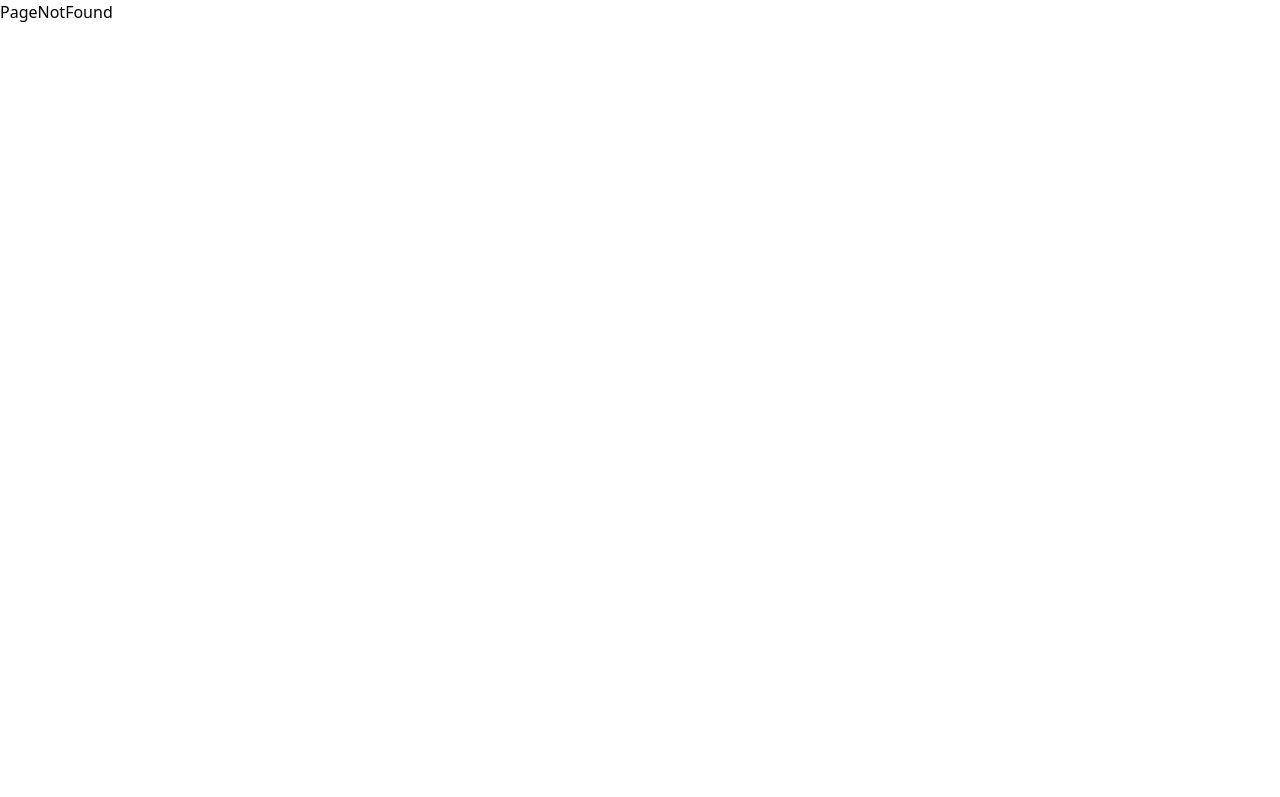
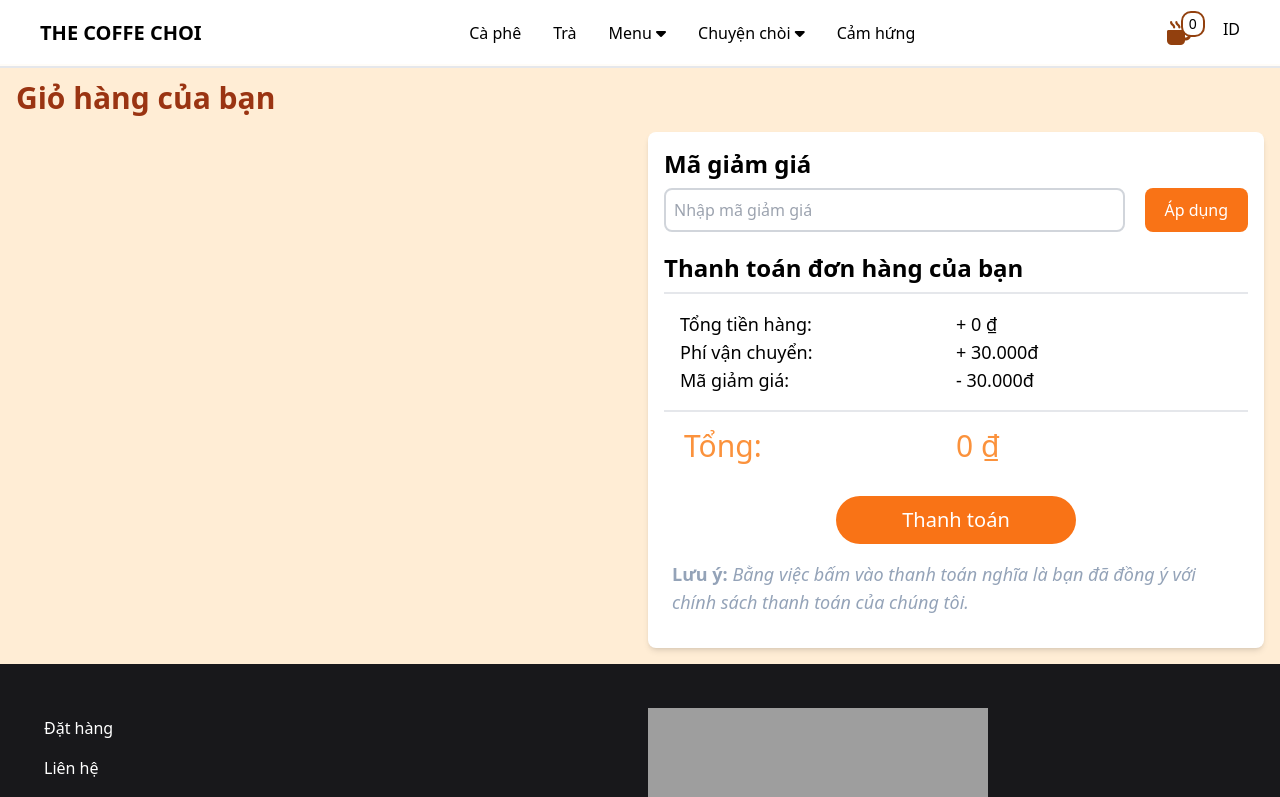
Before and after one commit to let-me-out-HCMUS/The-Coffee-Choi, a React (Vite) app in the folder client/user/: page /payment in a window 1280 px wide. Shown: the top 797 px of the page. Built offline with nearby package versions, Linux system fonts and the light colour scheme; grey boxes are pictures that could not be loaded.

Commit message:
[scul] Implement payment page

```diff
--- a/client/user/src/App.jsx
+++ b/client/user/src/App.jsx
@@ -2,8 +2,11 @@ import { BrowserRouter, Route, Routes } from "react-router-dom";
 
 import { Toaster } from "react-hot-toast";
 
+import CartContextProvider from "./contexts/cartContext";
+
 import DashBoard from "./pages/DashBoard";
 import Product from "./pages/Product";
+import Payment from "./pages/Payment";
 
 import ProtectedRoute from "./ui/ProtectedRoute";
 import AppLayout from "./ui/AppLayout";
@@ -13,6 +16,7 @@ function App() {
   return (
   <>
     <BrowserRouter>
+      <CartContextProvider>
         <Routes>
           <Route
             element={
@@ -27,12 +31,14 @@ function App() {
         <Route element={<AppLayout />}>
           <Route path="/" element={<DashBoard />} />
           <Route path="/products/:productId" element={<Product />} />
+          <Route path="/payment" element={<Payment />} />
             {/* Another route add from here */}
         </Route>
 
           {/* All invalid route will render PageNotFound page */}
           <Route path="*" element={<PageNotFound />} />
         </Routes>
+      </CartContextProvider>
     </BrowserRouter>
 
     {/* Use for notification */}
--- /dev/null
+++ b/client/user/src/features/Payment/ProductPaymentCard.jsx
@@ -0,0 +1,92 @@
+import React from "react";
+import { useContext } from "react";
+import { CartContext } from "../../contexts/cartContext";
+import convertToVND from "../../utils/convertToVND";
+import toast from "react-hot-toast";
+
+const ProductPaymentCard = ({ product }) => {
+  const { updateQuantity, removeFromCart } = useContext(CartContext);
+  const totalPrice =
+    product.quantity *
+    (product.price +
+      product.size.extraPrice +
+      product.toppings.reduce((acc, topping) => acc + topping.extraPrice, 0));
+
+  const handleIncreaseQuantity = () => {
+    updateQuantity(product, product.quantity + 1);
+  };
+
+  const handleDecreaseQuantity = () => {
+    if (product.quantity > 1) {
+      updateQuantity(product, product.quantity - 1);
+    }
+  };
+
+  return (
+    <div className=" mt-4 p-4 md:p-6 rounded-lg shadow-md bg-white relative">
+      <div className="flex">
+        <div className="mr-4 w-32 md:w-48 lg:w-32 flex-none">
+          <img
+            className="w-32 md:w-48 lg:w-32"
+            src="https://product.hstatic.net/1000075078/product/1697442235_cloudfee-hanh-nhan-nuong_61622b4fd78d4d1d9bb8776451b318d4_large.jpg"
+            alt=""
+          />
+        </div>
+        <div className="grow">
+          <span className="font-bold md:text-2xl lg:text-lg">
+            {product.name}
+          </span>
+          <div className="text-xs md:text-base lg:text-sm mt-2">
+            <p>
+              <b>Kích cỡ: </b> {product.size.name}
+            </p>
+            <p>
+              <b>Topping: </b>
+              {product.toppings.map((topping) => topping.name).join(", ")}
+            </p>
+          </div>
+        </div>
+      </div>
+      <div className="flex w-full justify-end">
+        <div className="flex flex-row h-8 md:h-12 lg:h-8 w-20 md:w-32 lg:w-20 rounded-lg relative bg-transparent mt-1">
+          <button
+            data-action="decrement"
+            onClick={handleDecreaseQuantity}
+            className=" bg-orange-200 hover:bg-orange-400 h-full w-12 md:w-20 lg:w-12 rounded-l cursor-pointer outline-none"
+          >
+            <span className="m-auto text-xl font-thin">−</span>
+          </button>
+          <span className="outline-none leading-8 md:leading-[3rem] lg:leading-8 text-center w-full bg-orange-200 font-semibold">
+            {product.quantity}
+          </span>
+          <button
+            data-action="increment"
+            onClick={handleIncreaseQuantity}
+            className="bg-orange-200 hover:bg-orange-400 h-full w-12 md:w-20 lg:w-12 rounded-r cursor-pointer"
+          >
+            <span className="m-auto text-xl font-thin">+</span>
+          </button>
+        </div>
+        <div className="py-2 px-5 md:px-10">
+          <span className="text-orange-400 md:text-3xl lg:text-xl font-semibold">
+            {convertToVND(totalPrice)}
+          </span>
+        </div>
+      </div>
+      <div className="absolute top-0 right-2 md:right-4 md:top-2 lg:top-1 lg:right-3">
+        <button
+          onClick={() => {
+            removeFromCart(product)
+
+            toast.success('Xóa sản phẩm khỏi giỏ hàng thành công')
+          }}
+          className="text-red-400  hover:text-red-600"
+        >
+          <i className="fas fa-times text-2xl md:text-3xl"></i>
+        </button>
+      </div>
+    </div>
+  );
+};
+
+export default ProductPaymentCard;
--- /dev/null
+++ b/client/user/src/pages/Payment.jsx
@@ -0,0 +1,78 @@
+import React from "react";
+import ProductPaymentCard from "../features/Payment/ProductPaymentCard";
+import { useContext } from "react";
+import { CartContext } from "../contexts/cartContext";
+import convertToVND from "../utils/convertToVND";
+
+const Payment = () => {
+  const { getCart, getCartTotal } = useContext(CartContext);
+
+  const cart = getCart();
+
+  return (
+    <div className="p-4 bg-orange-100">
+      <div>
+        <span className="font-bold text-2xl text-orange-800 md:text-3xl">
+          Giỏ hàng của bạn
+        </span>
+      </div>
+      <div className="grid grid-cols-1 lg:grid-cols-2 lg:gap-x-4">
+        <div>
+          {cart.map((product) => (
+            <ProductPaymentCard key={product.id} product={product} />
+          ))}
+        </div>
+        <div className=" mt-4 p-4 rounded-lg shadow-md h-fit bg-white">
+          <div className="mb-5">
+            <span className="font-semibold text-xl md:text-2xl">
+              Mã giảm giá
+            </span>
+            <div className="flex">
+              <input
+                type="text"
+                className="w-full mr-5 border-2 border-gray-300 rounded-lg p-2 mt-2"
+                placeholder="Nhập mã giảm giá"
+              />
+              <button className="w-32 bg-orange-500 text-white rounded-lg p-2 mt-2 hover:bg-orange-600 transition-all">
+                Áp dụng
+              </button>
+            </div>
+          </div>
+          <div className="mb-2">
+            <span className="font-semibold text-xl md:text-2xl">
+              Thanh toán đơn hàng của bạn
+            </span>
+          </div>
+          <div className="grid grid-cols-2 p-2 border-t-2 border-b-2 md:text-lg md:p-4">
+            <span>Tổng tiền hàng: </span>
+            <span>+ {convertToVND(getCartTotal())}</span>
+            <span>Phí vận chuyển: </span>
+            <span>+ 30.000đ</span>
+            <span>Mã giảm giá: </span>
+            <span>- 30.000đ</span>
+          </div>
+          <div className="text-orange-400 text-2xl grid grid-cols-2 py-4 md:text-3xl md:px-5 md:pb-8">
+            <span>Tổng: </span>
+            <span>{convertToVND(getCartTotal())}</span>
+          </div>
+          <div className="flex justify-center">
+            <button className="w-48 md:w-60 leading-[48px] rounded-full bg-orange-500 text-white hover:bg-orange-600 hover:scale-105 transition-all text-xl">
+              Thanh toán
+            </button>
+          </div>
+          <div className="px-2 py-4">
+            <p className="text-slate-400 md:text-lg">
+              <b>Lưu ý: </b>
+              <i>
+                Bằng việc bấm vào thanh toán nghĩa là bạn đã đồng ý với chính
+                sách thanh toán của chúng tôi.
+              </i>
+            </p>
+          </div>
+        </div>
+      </div>
+    </div>
+  );
+};
+
+export default Payment;
```
Also changed, not shown: 1 other file (tests, documents, lock files or other folders). Lines whose indentation alone changed are shown as unchanged.
